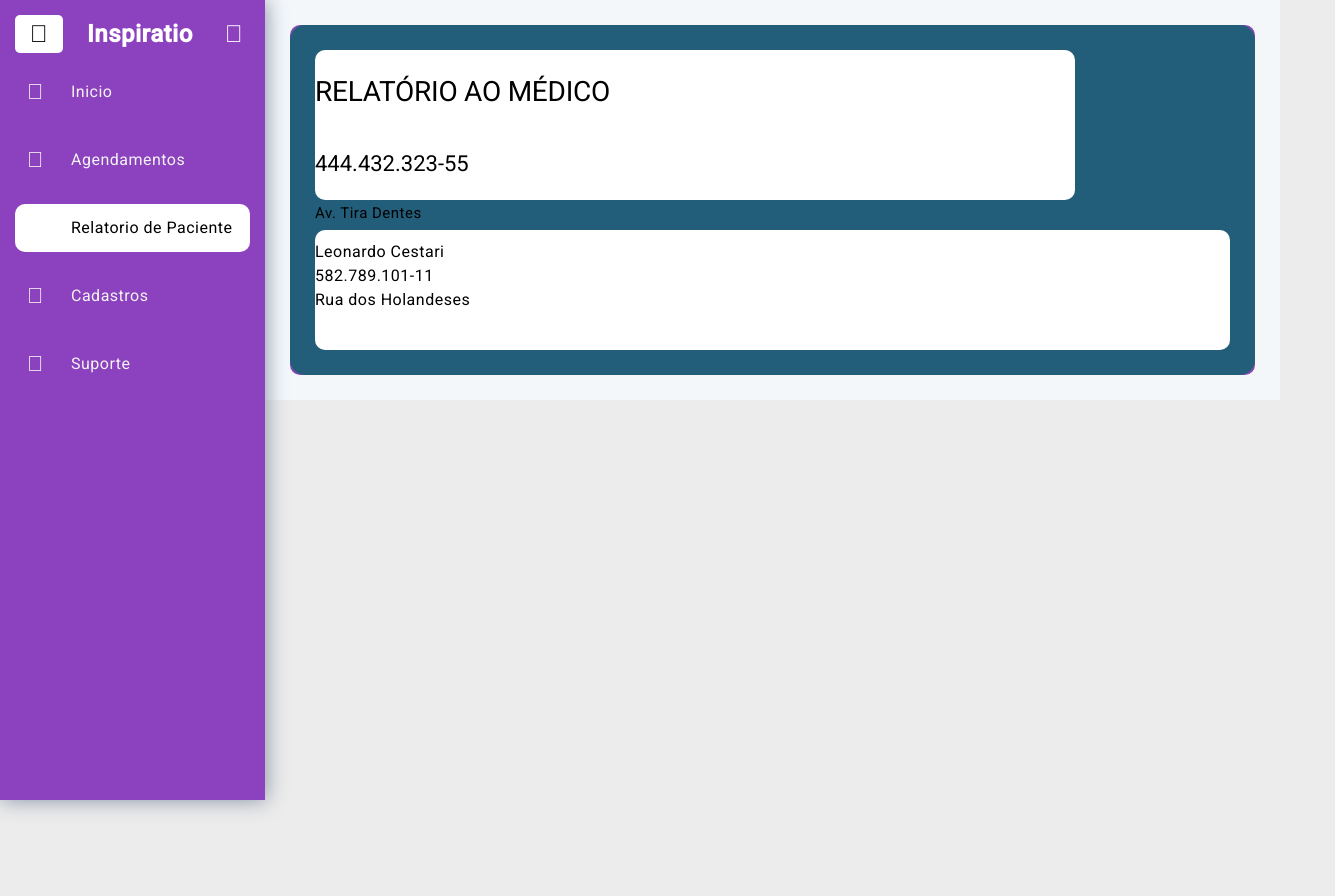
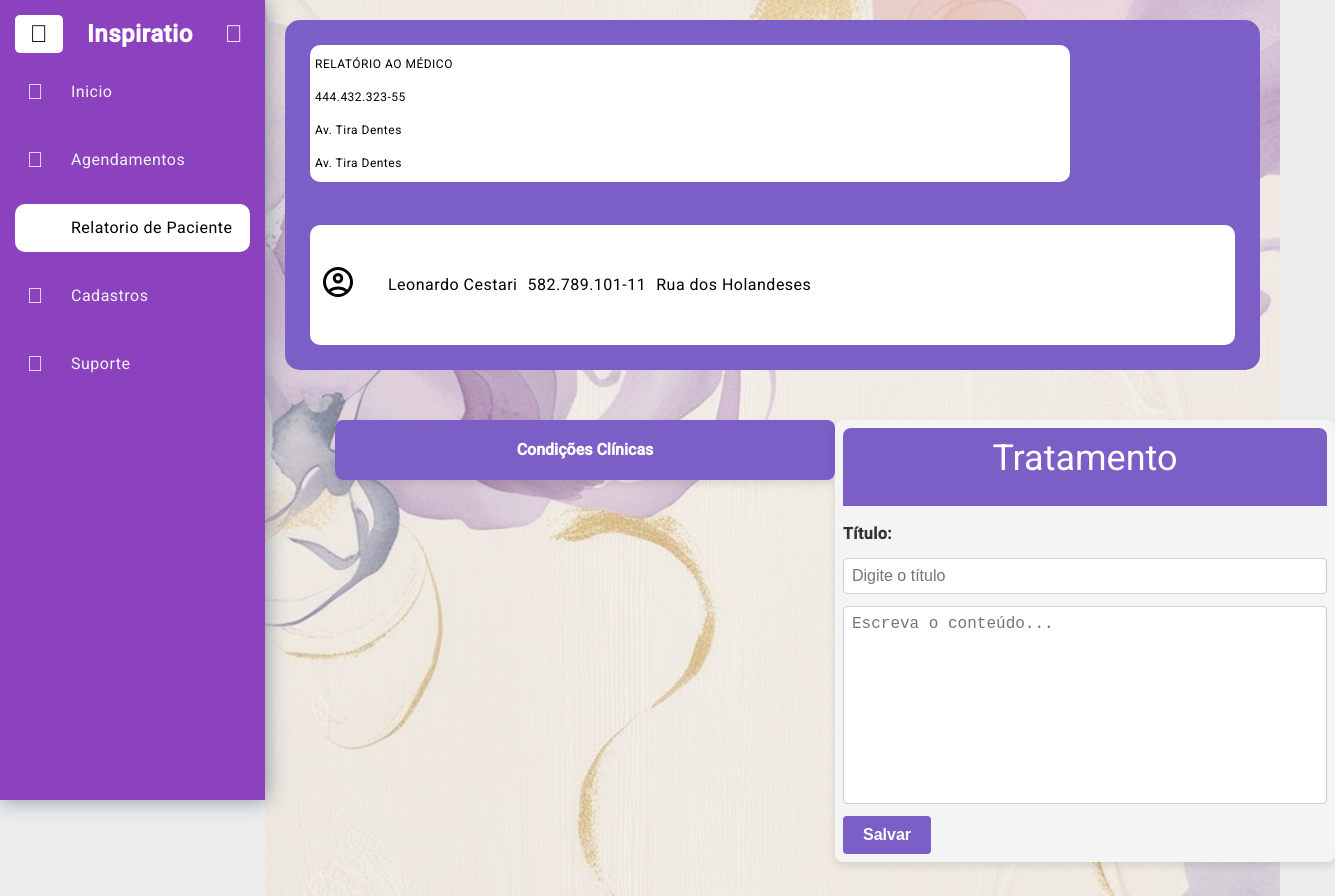
Before and after one commit to leoocestari/InspiratioWS, an Angular app: page /pacient-report in a window 1280 px wide. Shown: the top 896 px of the page, 1335 px wide, since content can reach past the window. Before the commit the page ends 800 px from the top, so only its background shows below. Built offline with nearby package versions, Linux system fonts and the light colour scheme; some icons are missing; a web font is replaced by a local one.

Commit message:
doPacientReport

```diff
--- /dev/null
+++ b/src/app/modules/components/editor/editor.component.html
@@ -0,0 +1,11 @@
+<div class="editor-container">
+  <div class="title-bar">
+    <h3>Tratamento</h3>
+  </div>
+  <div class="editor-content">
+    <label for="title">Título:</label>
+    <input type="text" id="title" [(ngModel)]="fileTitle" placeholder="Digite o título">
+    <textarea [(ngModel)]="fileContent" rows="10" placeholder="Escreva o conteúdo..."></textarea>
+    <button (click)="saveFile()">Salvar</button>
+  </div>
+</div>
--- /dev/null
+++ b/src/app/modules/components/editor/editor.component.scss
@@ -0,0 +1,65 @@
+.editor-container {
+  display: flex;
+  flex-direction: column;
+  width: 500px;
+  padding: 8px;
+  background-color: #f4f4f4;
+  border-radius: 8px;
+  box-shadow: 0 4px 8px rgba(0, 0, 0, 0.1);
+
+  .title-bar {
+    background-color: #7b5fc7;
+    color: #fff;
+    text-align: center;
+    padding: 8px;
+    border-radius: 8px 8px 0 0;
+    font-weight: bold;
+    font-size: 1.2em;
+  }
+
+  .editor-content {
+    display: flex;
+    flex-direction: column;
+    gap: 12px;
+    padding-top: 16px;
+
+    label {
+      font-weight: bold;
+      color: #333;
+    }
+
+    input[type="text"] {
+      padding: 8px;
+      border: 1px solid #ccc;
+      border-radius: 4px;
+      font-size: 1em;
+      width: 100%;
+    }
+
+    textarea {
+      resize: none;
+      padding: 8px;
+      border: 1px solid #ccc;
+      border-radius: 4px;
+      font-size: 1em;
+      width: 100%;
+    }
+
+    button {
+      align-self: flex-start;
+      padding: 10px 20px;
+      background-color: #7b5fc7;
+      color: #ffffff;
+      border: none;
+      border-radius: 4px;
+      font-size: 1em;
+      font-weight: bold;
+      cursor: pointer;
+      transition: background-color 0.3s;
+
+      &:hover {
+        background-color: #e68900;
+      }
+    }
+  }
+}
--- /dev/null
+++ b/src/app/modules/components/editor/editor.component.ts
@@ -0,0 +1,29 @@
+import { Component, EventEmitter, Output } from '@angular/core';
+import { FormsModule } from '@angular/forms';
+
+@Component({
+  selector: 'app-editor',
+  standalone: true,
+  imports: [FormsModule],
+  templateUrl: './editor.component.html',
+  styleUrls: ['./editor.component.scss']
+})
+
+export class EditorComponent {
+  fileTitle: string = '';
+  fileContent: string = '';
+
+  @Output() fileCreated = new EventEmitter<{ name: string, content: string }>();
+
+  saveFile() {
+    if (this.fileTitle && this.fileContent) {
+      const newFile = {
+        name: `${this.fileTitle}.txt`,
+        content: this.fileContent
+      };
+      this.fileCreated.emit(newFile);
+      this.fileTitle = '';
+      this.fileContent = '';
+    }
+  }
+}
--- /dev/null
+++ b/src/app/modules/components/pacient-scroll/pacient-scroll.component.html
@@ -0,0 +1,13 @@
+<div class="file-list-container">
+  <div class="title-bar">
+    <h3>Condições Clínicas</h3>
+  </div>
+  <div class="file-list">
+    <div *ngFor="let file of files" class="file-item">
+      <span>{{ file.name }}</span>
+      <button class="download-button" (click)="downloadFile(file)">
+        <svg xmlns="http://www.w3.org/2000/svg" height="24px" viewBox="0 -960 960 960" width="24px" fill="#000000"><path d="M440-200h80v-167l64 64 56-57-160-160-160 160 57 56 63-63v167ZM240-80q-33 0-56.5-23.5T160-160v-640q0-33 23.5-56.5T240-880h320l240 240v480q0 33-23.5 56.5T720-80H240Zm280-520v-200H240v640h480v-440H520ZM240-800v200-200 640-640Z"/></svg>
+      </button>
+    </div>
+  </div>
+</div>
--- /dev/null
+++ b/src/app/modules/components/pacient-scroll/pacient-scroll.component.scss
@@ -0,0 +1,76 @@
+.file-list-container {
+
+  max-height: 300px;
+  width: 500px;
+  background-color: #e0e0e0;
+  border-radius: 8px;
+  box-shadow: 0px 4px 8px rgba(0, 0, 0, 0.1);
+  overflow: hidden;
+  display: flex;
+  flex-direction: column;
+}
+
+/* Estilo da Barra de Título */
+.title-bar {
+  background-color: #7b5fc7;
+  color: #fff;
+  padding: 0.5rem;
+  text-align: center;
+}
+
+.title-bar h3 {
+  margin: 0;
+  font-size: 1rem;
+  font-weight: bold;
+}
+
+/* Lista de Arquivos com Scroll */
+.file-list {
+  flex-grow: 1;
+  overflow-y: scroll; /* Garantir que a rolagem vertical apareça */
+  background-color: #f9f9f9;
+  max-height: 250px; /* Controla a altura disponível para a rolagem */
+}
+
+.file-item {
+  display: flex;
+  justify-content: space-between;
+  align-items: center;
+  padding: 0.75rem;
+  font-size: 0.9rem;
+  color: #333;
+  background-color: #fff;
+  border-bottom: 1px solid #ddd;
+
+  &:nth-child(odd) {
+    background-color: #f1f1f1;
+  }
+}
+
+/* Estilo da Barra de Rolagem */
+.file-list::-webkit-scrollbar {
+  width: 10px;
+}
+
+.file-list::-webkit-scrollbar-track {
+  background: #e0e0e0;
+  border-radius: 10px;
+}
+
+.file-list::-webkit-scrollbar-thumb {
+  background-color: #7b5fc7;
+  border-radius: 10px;
+  border: 2px solid #e0e0e0;
+}
+
+/* Botão de Download */
+.download-button {
+  background: none;
+  border: none;
+  color: #d32f2f;
+  cursor: pointer;
+}
+
+.download-button matiicon {
+  font-size: 1.2rem;
+}
--- /dev/null
+++ b/src/app/modules/components/pacient-scroll/pacient-scroll.component.ts
@@ -0,0 +1,25 @@
+import { CommonModule } from '@angular/common';
+import { Component, Input } from '@angular/core';
+
+
+@Component({
+  selector: 'app-pacient-scroll',
+  standalone: true,
+  imports: [CommonModule],
+  templateUrl: './pacient-scroll.component.html',
+  styleUrl: './pacient-scroll.component.scss'
+})
+export class PacientScrollComponent {
+
+  @Input() files: { name: string, content: string }[] = [];
+
+  downloadFile(file: { name: string, content: string }) {
+    const blob = new Blob([file.content], { type: 'text/plain' });
+    const url = window.URL.createObjectURL(blob);
+    const a = document.createElement('a');
+    a.href = url;
+    a.download = file.name;
+    a.click();
+    window.URL.revokeObjectURL(url);
+  }
+}
--- a/src/app/modules/pages/pacient-report/pacient-report.component.html
+++ b/src/app/modules/pages/pacient-report/pacient-report.component.html
@@ -1,17 +1,28 @@
+<div class="container">
 <div class="items">
-  <div class="novos-pacientes">
     <div class="table">
       <div class="table-doctor">
-        <h1 class="title">RELATÓRIO AO MÉDICO</h1>
-        <h2>444.432.323-55</h2>
+        <p class="title">RELATÓRIO AO MÉDICO</p>
+        <p>444.432.323-55</p>
         <p>Av. Tira Dentes</p>
         <p>Av. Tira Dentes</p>
       </div>
       <div class="table-customer">
+        <div class="icon">
+          <svg xmlns="http://www.w3.org/2000/svg" height="36px" viewBox="0 -960 960 960" width="36px" fill="#000000"><path d="M234-276q51-39 114-61.5T480-360q69 0 132 22.5T726-276q35-41 54.5-93T800-480q0-133-93.5-226.5T480-800q-133 0-226.5 93.5T160-480q0 59 19.5 111t54.5 93Zm246-164q-59 0-99.5-40.5T340-580q0-59 40.5-99.5T480-720q59 0 99.5 40.5T620-580q0 59-40.5 99.5T480-440Zm0 360q-83 0-156-31.5T197-197q-54-54-85.5-127T80-480q0-83 31.5-156T197-763q54-54 127-85.5T480-880q83 0 156 31.5T763-763q54 54 85.5 127T880-480q0 83-31.5 156T763-197q-54 54-127 85.5T480-80Zm0-80q53 0 100-15.5t86-44.5q-39-29-86-44.5T480-280q-53 0-100 15.5T294-220q39 29 86 44.5T480-160Zm0-360q26 0 43-17t17-43q0-26-17-43t-43-17q-26 0-43 17t-17 43q0 26 17 43t43 17Zm0-60Zm0 360Z"/></svg>
+        </div>
+       <div class="customer-content">
         <div class="column">Leonardo Cestari</div>
         <div class="column">582.789.101-11</div>
         <div class="column">Rua dos Holandeses</div>
       </div>
+      </div>
     </div>
 
   </div>
+
+  <div class="bottom-container">
+    <app-pacient-scroll [files]="files"></app-pacient-scroll>
+    <app-editor (fileCreated)="addFile($event)"></app-editor>
+  </div>
+</div>
--- a/src/app/modules/pages/pacient-report/pacient-report.component.scss
+++ b/src/app/modules/pages/pacient-report/pacient-report.component.scss
@@ -1,6 +1,16 @@
+.container{
+  display: flex;
+  flex-direction: column;
+  background-image: url("/leo2.jpg");
+  background-size: cover;
+  background-repeat: no-repeat;
+  padding: 20px;
+}
+
 .items {
   flex-grow: 1;
-  padding: 25px;
+
+
   overflow-y: auto;
   display: flex;
   flex-direction: column;
@@ -9,9 +19,7 @@
     padding: 25px;
     height: 350px;
     border-radius: 15px;
-    color: black;
-    background-color: #fff;
-    background-color: rgba($color: #225e7a, $alpha: 1.0);
+    background-color: rgba($color: #7b5fc7, $alpha: 1.0);
     display: flex;
     flex-direction: column;
 
@@ -21,13 +29,21 @@
 
   }
 
-  .table-doctor{
+  .table-doctor {
     background-color: rgba($color: #ffffff, $alpha: 1.0);
     border-radius: 10px;
-    padding: 10px 0 10px 0;
-    height: 150px;
+    padding: 5px; // Reduz o padding para apertar os elementos
+    height: auto;
+    max-height: 150px;
     max-width: 760px;
-  }
+    overflow-y: auto;
+    display: flex;
+    flex-direction: column;
+    justify-content: flex-start; // Mantém os itens no topo
+    gap: 5px; // Ajusta o espaço entre os itens
+}
+
+
 
   .table-customer{
     padding: 10px;
@@ -37,28 +53,45 @@
     padding: 10px 0 10px 0;
     display: flex;
     flex: end;
-    flex-direction: column;
+    flex-direction: row;
+    align-items: center;
+    gap: 32px;
+  }
 
+  .icon{
+    padding-left: 10px;
+  }
 
+  .customer-content{
+    display: flex;
+    flex: end;
+    flex-direction: row;
+    gap: 10px;
   }
 
 
-
-  .novos-pacientes {
-    background-color: #7226a5d5;
-    height: 50%;
-    border-radius: 10px;
-
-  }
 }
 
+
 h1{
-  font-size: 28px;
+  font-size: 22px;
 }
 h2{
-  font-size: 22px;
+  font-size: 18px;
 }
 p{
-  font-size: 15px;
+  font-size: 12px;
 
 }
+
+h1, h2, p {
+  margin: 2px 0; // Reduz a margem para deixar os elementos mais compactos
+}
+
+.bottom-container{
+  display: flex;
+  justify-content: space-between;
+  padding: 50px;
+
+
+}
--- a/src/app/modules/pages/pacient-report/pacient-report.component.ts
+++ b/src/app/modules/pages/pacient-report/pacient-report.component.ts
@@ -1,12 +1,18 @@
 import { Component } from '@angular/core';
+import { PacientScrollComponent } from '../../components/pacient-scroll/pacient-scroll.component';
+import { EditorComponent } from '../../components/editor/editor.component';
 
 @Component({
   selector: 'app-pacient-report',
   standalone: true,
-  imports: [],
+  imports: [PacientScrollComponent, EditorComponent],
   templateUrl: './pacient-report.component.html',
   styleUrl: './pacient-report.component.scss'
 })
 export class PacientReportComponent {
+  files: { name: string, content: string }[] = [];
 
+  addFile(file: { name: string, content: string }) {
+    this.files.push(file);
+  }
 }
```
Also changed, not shown: 2 other files (tests, documents, lock files or other folders).
